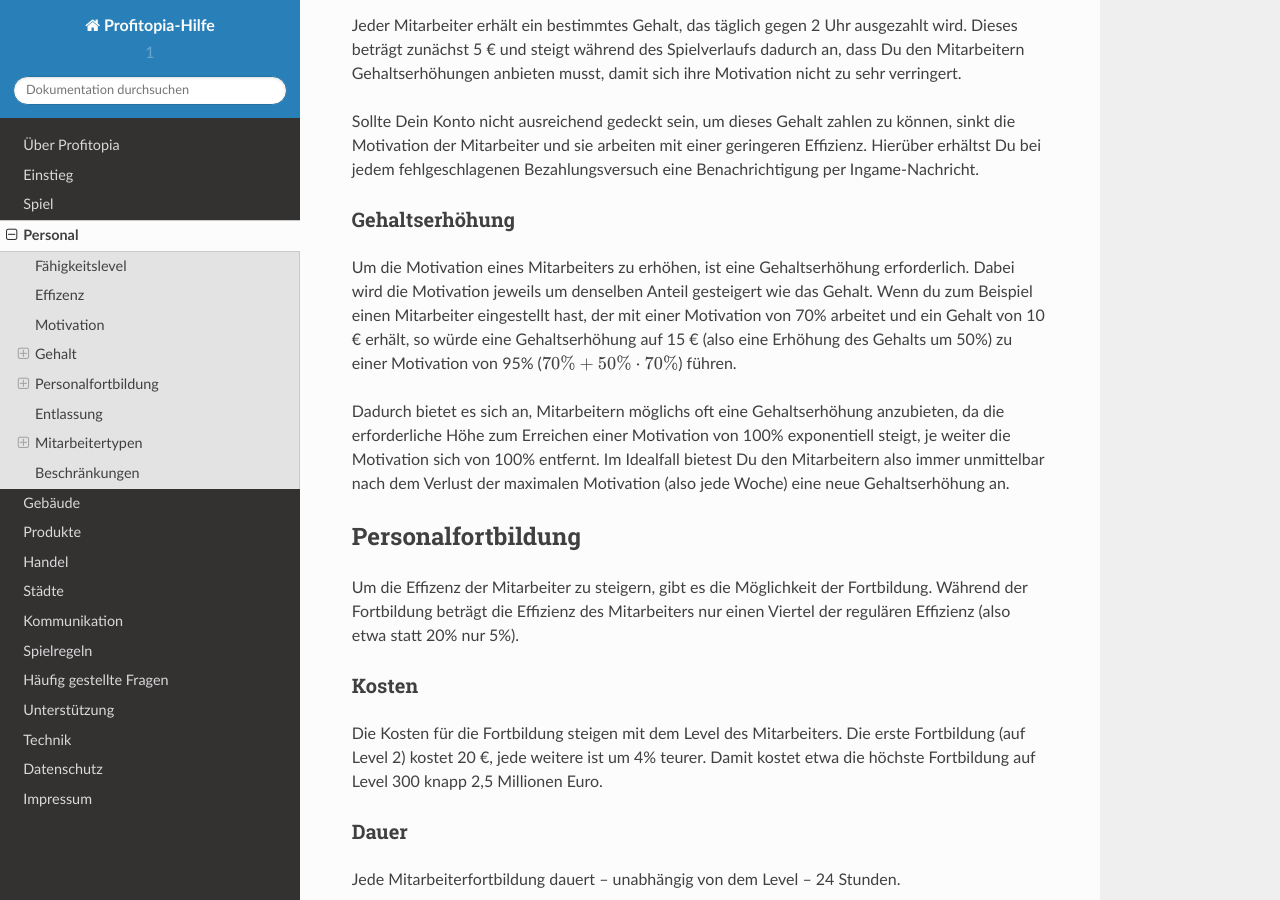
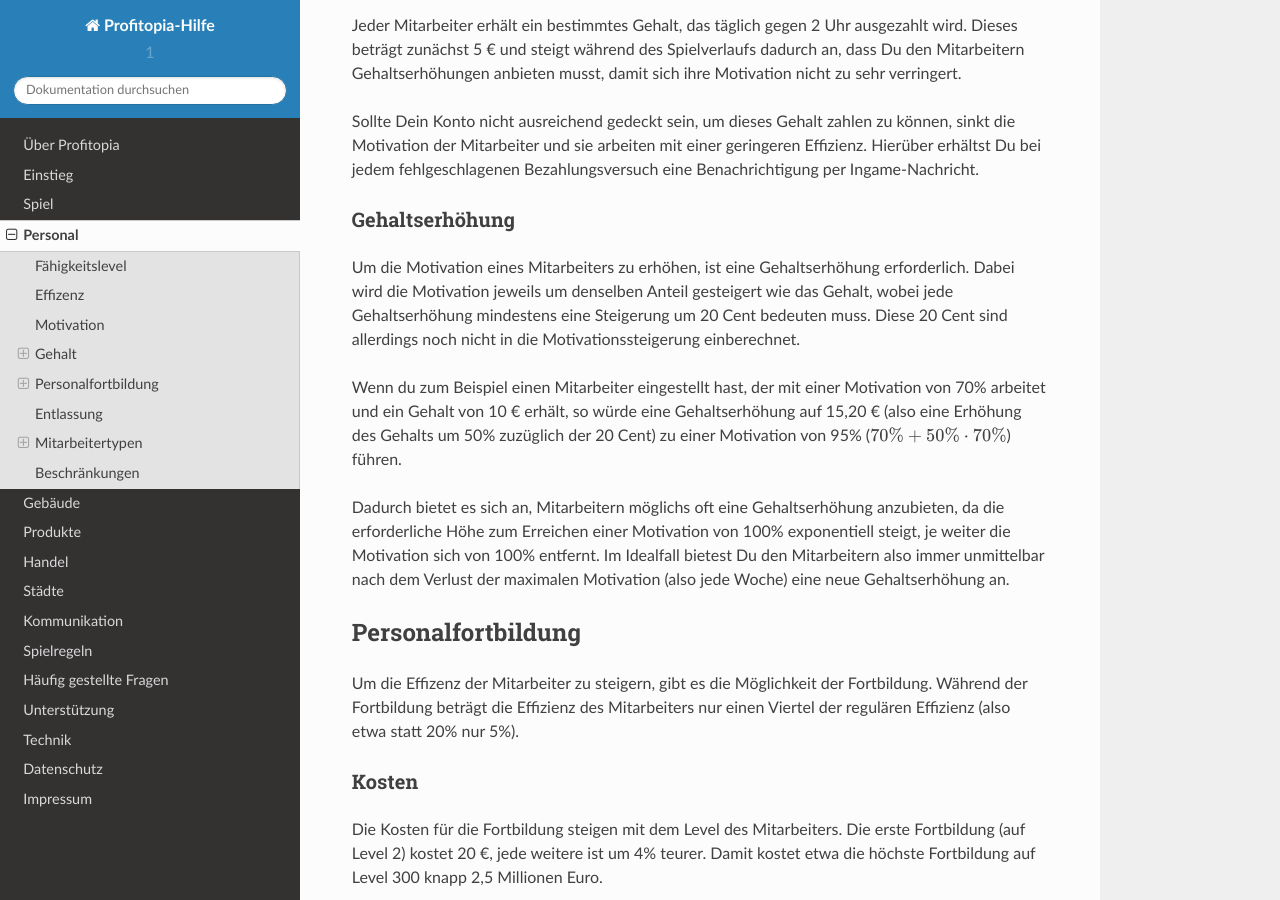
Before and after one commit to profitopia/help, a Sphinx documentation site: the page built from source/employees/index.rst, in a window 1280 px wide and 900 px high, scrolled down 994 px. Built offline with Sphinx 7.4.7 and the Read the Docs theme 2.0.0, drawn with Linux system fonts in a browser that asks for light colours.

Commit message:
Added base price for motivation increase

```diff
--- a/source/employees/index.rst
+++ b/source/employees/index.rst
@@ -33,7 +33,9 @@ Sollte Dein Konto nicht ausreichend gedeckt sein, um dieses Gehalt zahlen zu kö
 Gehaltserhöhung
 ---------------
 
-Um die Motivation eines Mitarbeiters zu erhöhen, ist eine Gehaltserhöhung erforderlich. Dabei wird die Motivation jeweils um denselben Anteil gesteigert wie das Gehalt. Wenn du zum Beispiel einen Mitarbeiter eingestellt hast, der mit einer Motivation von 70% arbeitet und ein Gehalt von 10 € erhält, so würde eine Gehaltserhöhung auf 15 € (also eine Erhöhung des Gehalts um 50%) zu einer Motivation von 95% (:math:`70\% + 50\% \cdot 70\%`) führen.
+Um die Motivation eines Mitarbeiters zu erhöhen, ist eine Gehaltserhöhung erforderlich. Dabei wird die Motivation jeweils um denselben Anteil gesteigert wie das Gehalt, wobei jede Gehaltserhöhung mindestens eine Steigerung um 20 Cent bedeuten muss. Diese 20 Cent sind allerdings noch nicht in die Motivationssteigerung einberechnet.
+
+Wenn du zum Beispiel einen Mitarbeiter eingestellt hast, der mit einer Motivation von 70% arbeitet und ein Gehalt von 10 € erhält, so würde eine Gehaltserhöhung auf 15,20 € (also eine Erhöhung des Gehalts um 50% zuzüglich der 20 Cent) zu einer Motivation von 95% (:math:`70\% + 50\% \cdot 70\%`) führen.
 
 Dadurch bietet es sich an, Mitarbeitern möglichs oft eine Gehaltserhöhung anzubieten, da die erforderliche Höhe zum Erreichen einer Motivation von 100% exponentiell steigt, je weiter die Motivation sich von 100% entfernt. Im Idealfall bietest Du den Mitarbeitern also immer unmittelbar nach dem Verlust der maximalen Motivation (also jede Woche) eine neue Gehaltserhöhung an.
 
```
